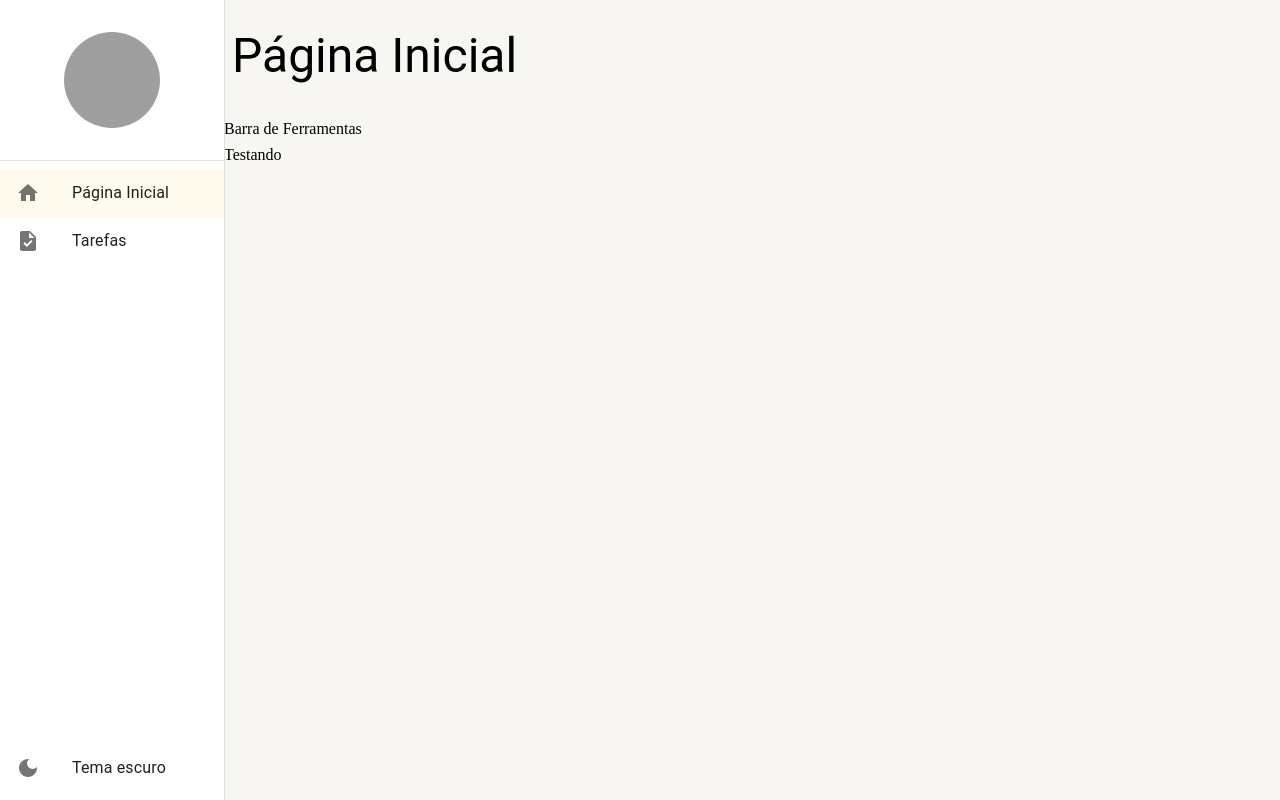
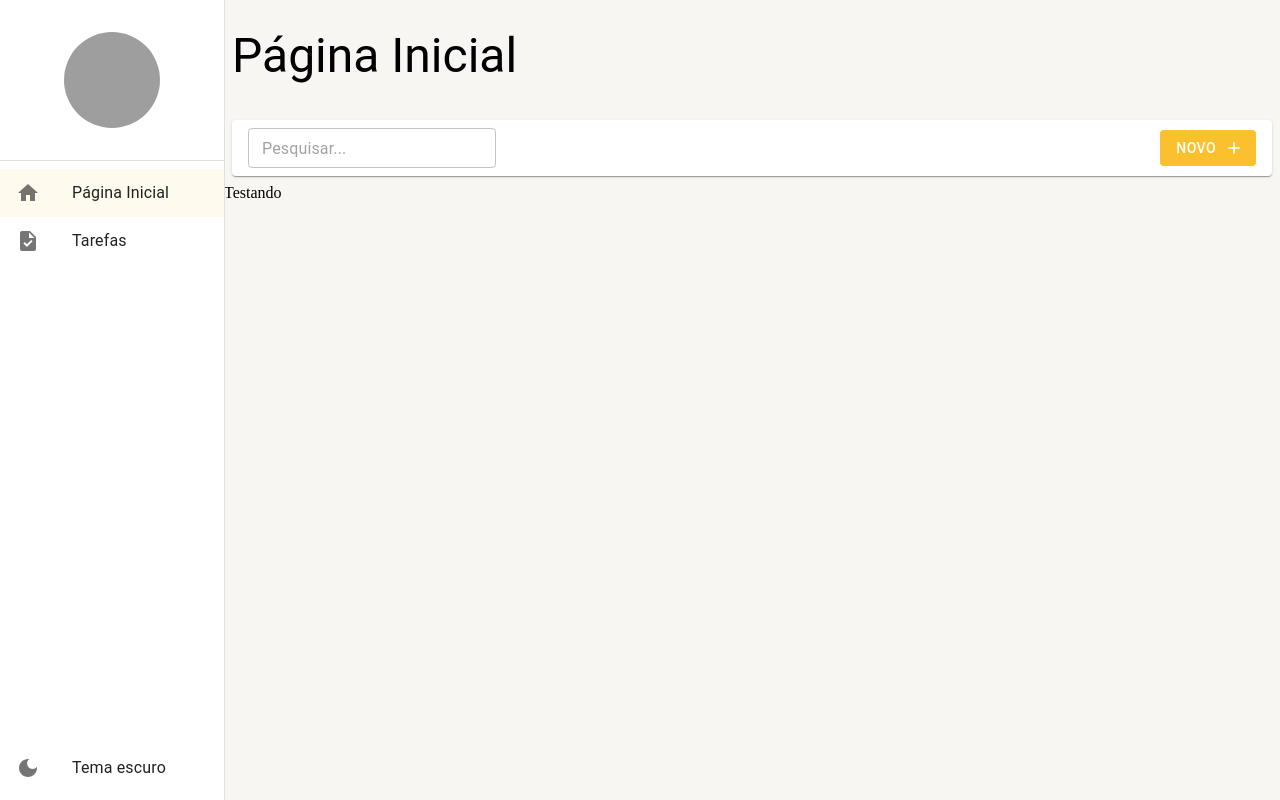
Before and after one commit to guilhermemendesdev/-task-manager-vite, a React (Vite) app: page /home in a window 1280 px wide. Built offline with nearby package versions, Linux system fonts and the light colour scheme; grey boxes are pictures that could not be loaded.

Commit message:
feat: configura barra de ferramentas

```diff
--- a/eslint.config.js
+++ b/eslint.config.js
@@ -12,7 +12,8 @@ export default [
     },
     rules: {
       'react/react-in-jsx-scope': 'off',
-      'react/jsx-uses-react': 'off'
+      'react/jsx-uses-react': 'off',
+      "react/prop-types": "off"
     }
   },
   {
--- a/src/pages/Home.tsx
+++ /dev/null
@@ -1,5 +0,0 @@
-export const Home = () => {
-    return <>
-    Home
-    </>
-}
--- a/src/pages/Home2.tsx
+++ /dev/null
@@ -1,5 +0,0 @@
-export const Home2 = () => {
-    return <>
-    Home2
-    </>
-}
--- a/src/pages/dashboard/Dashboard.tsx
+++ b/src/pages/dashboard/Dashboard.tsx
@@ -1,8 +1,16 @@
+import { BarraDeFerramentas } from "../../shared/components"
 import { LayoutBase } from "../../shared/layouts"
 
 export const Dashboard = () => {
     return(
-        <LayoutBase titulo='Página Inicial' barraDeFerramentas={<>Barra de Ferramentas</>}>
+        <LayoutBase
+        titulo='Página Inicial'
+        barraDeFerramentas={(
+            <BarraDeFerramentas
+            mostrarInputBusca
+            />
+        )}
+        >
             Testando
         </LayoutBase>
     )
--- /dev/null
+++ b/src/shared/components/barra-de-ferramentas/BarraDeFerramentas.tsx
@@ -0,0 +1,47 @@
+/* eslint-disable react/prop-types */
+import { Add } from "@mui/icons-material"
+import { Box, Button, Paper, TextField, useTheme } from "@mui/material"
+
+interface IBarraDeFerramentasProps {
+    textoDaBusca?: string
+    mostrarInputBusca?: boolean
+    aoMudarTextoDeBusca?: (novoTexto: string) => void
+    textoBotaoNovo?: string
+    mostrarBotaoNovo?: boolean
+    aoClicarEmNovo?: () => void
+}
+
+export const BarraDeFerramentas: React.FC<IBarraDeFerramentasProps> = ({
+    textoDaBusca = '',
+    mostrarInputBusca = false,
+    aoMudarTextoDeBusca,
+    aoClicarEmNovo,
+    textoBotaoNovo = 'Novo',
+    mostrarBotaoNovo = true
+}) => {
+    const theme = useTheme()
+    return (
+        <Box
+            height={theme.spacing(5)}
+            marginX={1}
+            padding={1}
+            paddingX={2}
+            display='flex'
+            gap={1}
+            alignItems='center'
+            component={Paper}
+        >
+        {mostrarInputBusca && (    <TextField
+            size="small"
+            value={textoDaBusca}
+            onChange={(e) => aoMudarTextoDeBusca?.(e.target.value)}
+            placeholder="Pesquisar..."
+            />)}
+
+        <Box flex={1} display='flex' justifyContent='end'>
+            {mostrarBotaoNovo && (<Button variant="contained" color="primary" disableElevation onClick={aoClicarEmNovo} endIcon={<Add/>}>{textoBotaoNovo}</Button>)}
+        </Box>
+
+        </Box>
+    )
+}
--- a/src/shared/components/index.ts
+++ b/src/shared/components/index.ts
@@ -1 +1,2 @@
 export * from './menu-lateral/MenuLateral';
+export * from './barra-de-ferramentas/BarraDeFerramentas';
--- a/src/shared/components/menu-lateral/MenuLateral.tsx
+++ b/src/shared/components/menu-lateral/MenuLateral.tsx
@@ -1,7 +1,7 @@
 import React, { useCallback } from 'react'
 import { DarkMode, LightMode } from "@mui/icons-material"
-import { Avatar, Divider, Drawer, List, ListItemButton, ListItemIcon, ListItemText, useTheme } from "@mui/material"
-import { Box, useMediaQuery } from "@mui/system"
+import { Avatar, Divider, Drawer, List, Box, ListItemButton, ListItemIcon, ListItemText, useTheme } from "@mui/material"
+import { useMediaQuery } from "@mui/system"
 import { useAppThemeContext, useDrawerContext } from "../../contexts"
 import { useMatch, useNavigate, useResolvedPath } from 'react-router-dom'
 
--- a/src/shared/contexts/ThemeContext.tsx
+++ b/src/shared/contexts/ThemeContext.tsx
@@ -1,7 +1,7 @@
 import React, { createContext, useCallback, useContext, useMemo, useState } from 'react';
 import { ThemeProvider } from '@emotion/react';
 import { DarkTheme, LightTheme } from '../themes';
-import { Box } from '@mui/system';
+import { Box } from '@mui/material';
 
 interface IThemeContextData {
     themeName: 'light' | 'dark'
--- a/src/shared/layouts/LayoutBase.tsx
+++ b/src/shared/layouts/LayoutBase.tsx
@@ -1,6 +1,6 @@
 import { Menu } from "@mui/icons-material";
-import { IconButton, Typography, useTheme } from "@mui/material";
-import { Box, useMediaQuery } from "@mui/system";
+import { IconButton, Box, Typography, useTheme } from "@mui/material";
+import { useMediaQuery } from "@mui/system";
 import React, { ReactNode } from "react";
 import { useDrawerContext } from "../contexts";
 
```
